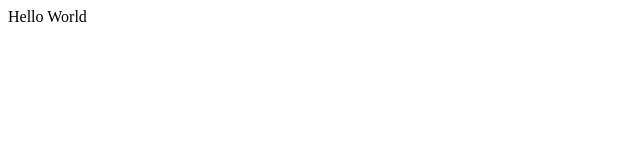
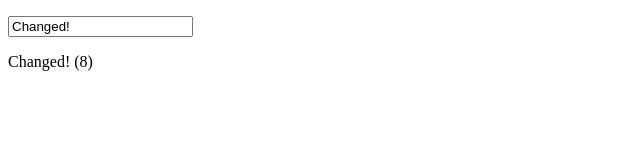
Before and after one commit to yevgeller/laracasts-vuejs3, a plain HTML site: page index.html in a window 1280 px wide. Shown: the whole page, without its empty margins (0-640 px from the left). Drawn offline with nearby package versions, Linux system fonts and the light colour scheme.

Commit message:
After video 1

```diff
--- a/index.html
+++ b/index.html
@@ -1,5 +1,6 @@
 <!DOCTYPE html>
 <html lang="en">
+
 <head>
     <meta charset="UTF-8">
     <meta http-equiv="X-UA-Compatible" content="IE=edge">
@@ -7,18 +8,25 @@
     <title>Document</title>
     <script src="https://unpkg.com/vue@3"></script>
 </head>
+
 <body>
-    <div id="app">{{greeting}}</div>
+    <div id="app">
+        <p><input type="text" name="inp1" v-model="greeting" id=""></p>
+        <p>{{greeting}} ({{greeting.length}})</p>
+    </div>
     <script>
         Vue.createApp({
             data() {
                 return {
                     greeting: 'Hello World'
                 };
+            }, mounted() {
+                setTimeout(() => {this.greeting = 'Changed!';}, 3000)
             }
         }).mount('#app');
 
 
     </script>
 </body>
+
 </html>
```
